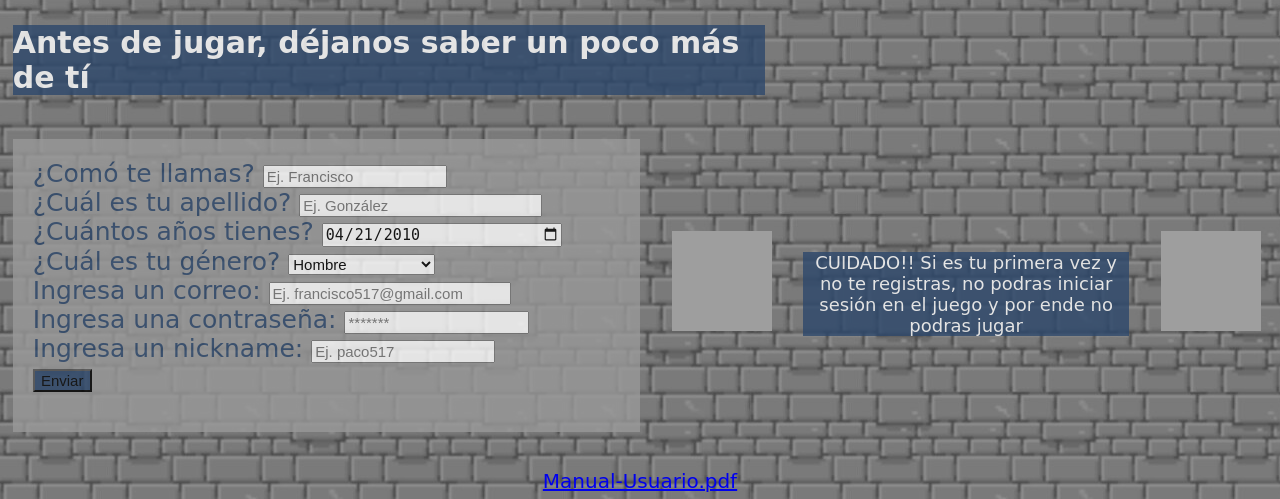
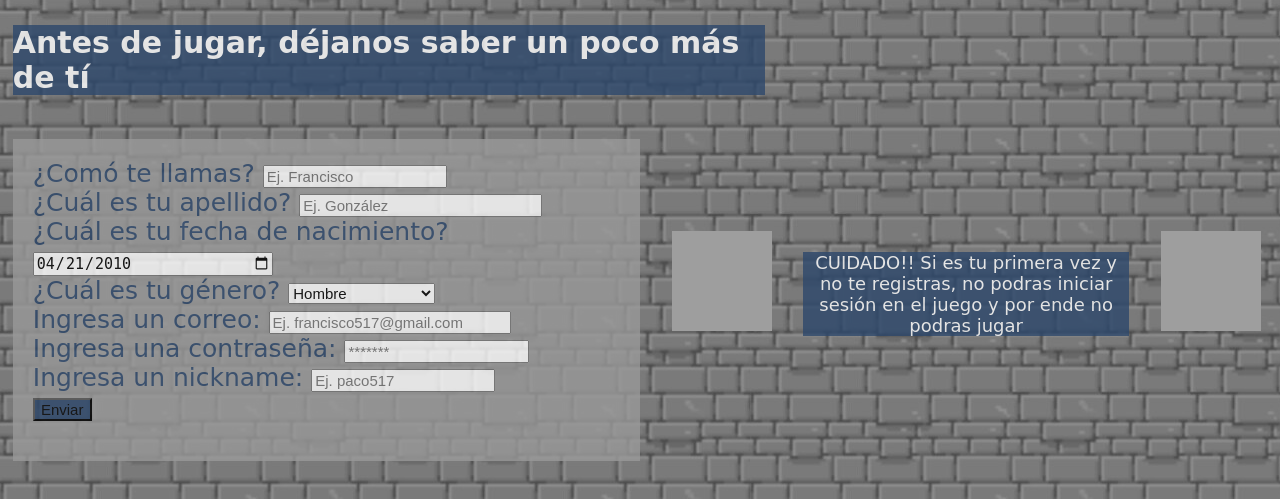
Before and after one commit to llFCAxelentell/WebSTEM, a Django app: page /juego.html in a window 1280 px wide. Shown: the part 245-744 px from the top of the page. Run offline with Django 3.2, Linux system fonts and the light colour scheme; some libraries are stand-ins or nearby versions; grey boxes are pictures that could not be loaded.

Commit message:
Update juego.html

```diff
--- a/templates/juego.html
+++ b/templates/juego.html
@@ -38,7 +38,7 @@
                 <label for="apellido">¿Cuál es tu apellido?</label>
                 <input type="text" name="apellido" placeholder="Ej. González" \><br>
 
-                <label for="edad">¿Cuántos años tienes?</label>
+                <label for="edad">¿Cuál es tu fecha de nacimiento?</label>
                 <input type="date" name="edad" value="2010-04-21" min="1900-01-01" max="2021-01-01" \><br>
 
                 <label for="genero">¿Cuál es tu género?</label>
```
